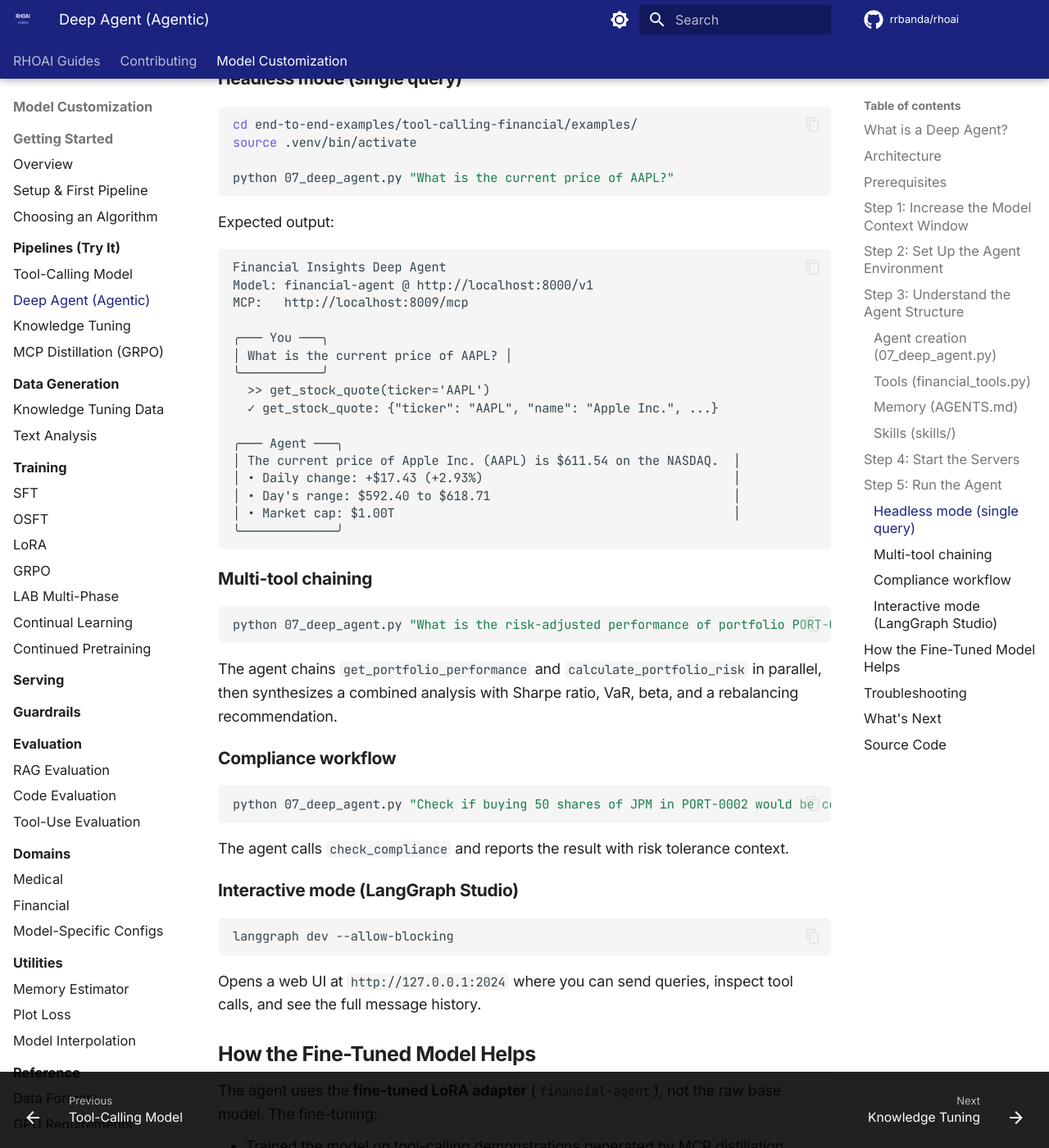
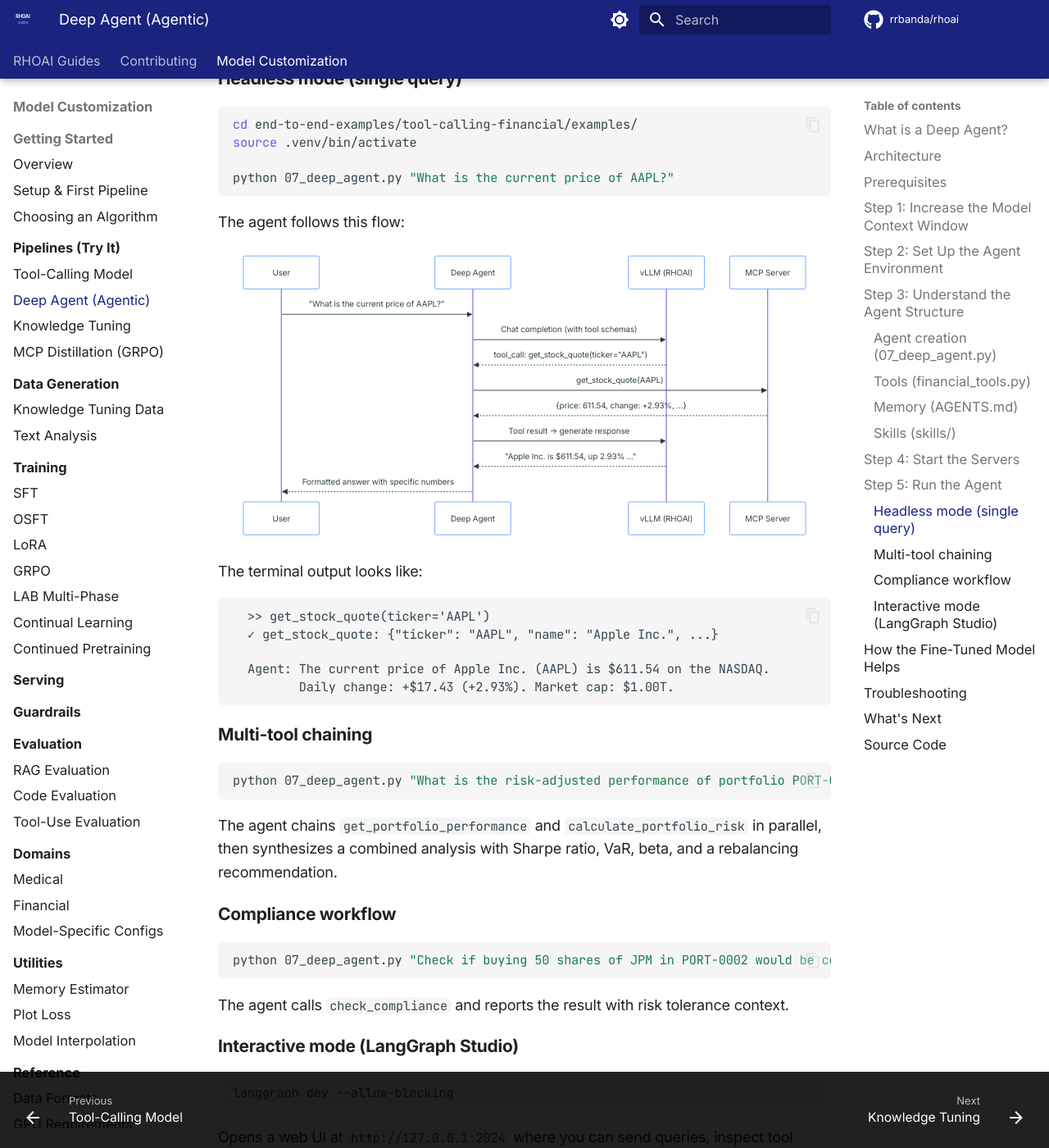
Before and after one commit to rrbanda/rhoai, an MkDocs documentation site: the page built from docs/end-to-end/deep-agent.md, in a window 1280 px wide and 1400 px high, scrolled down 5240 px. Shown: the whole window at 82% size. Built offline with MkDocs 1.6.1 and Material for MkDocs 9.7.7, drawn with Linux system fonts in a browser that asks for light colours; comment, search, counter and statistics services are not loaded.

Commit message:
replace confusing terminal output with Mermaid sequence diagram in deep-agent docs

````diff
--- a/docs/end-to-end/deep-agent.md
+++ b/docs/end-to-end/deep-agent.md
@@ -226,25 +226,33 @@
 python 07_deep_agent.py "What is the current price of AAPL?"
 ```
 
-Expected output:
+The agent follows this flow:
+
+```mermaid
+sequenceDiagram
+    participant User
+    participant Agent as Deep Agent
+    participant vLLM as vLLM (RHOAI)
+    participant MCP as MCP Server
+
+    User->>Agent: "What is the current price of AAPL?"
+    Agent->>vLLM: Chat completion (with tool schemas)
+    vLLM-->>Agent: tool_call: get_stock_quote(ticker="AAPL")
+    Agent->>MCP: get_stock_quote(AAPL)
+    MCP-->>Agent: {price: 611.54, change: +2.93%, ...}
+    Agent->>vLLM: Tool result → generate response
+    vLLM-->>Agent: "Apple Inc. is $611.54, up 2.93% ..."
+    Agent-->>User: Formatted answer with specific numbers
+```
+
+The terminal output looks like:
 
 ```
-Financial Insights Deep Agent
-Model: financial-agent @ http://localhost:8000/v1
-MCP:   http://localhost:8009/mcp
-
-╭─── You ───╮
-│ What is the current price of AAPL? │
-╰───────────╯
   >> get_stock_quote(ticker='AAPL')
   ✓ get_stock_quote: {"ticker": "AAPL", "name": "Apple Inc.", ...}
 
-╭─── Agent ───╮
-│ The current price of Apple Inc. (AAPL) is $611.54 on the NASDAQ.  │
-│ • Daily change: +$17.43 (+2.93%)                                  │
-│ • Day's range: $592.40 to $618.71                                 │
-│ • Market cap: $1.00T                                              │
-╰─────────────╯
+  Agent: The current price of Apple Inc. (AAPL) is $611.54 on the NASDAQ.
+         Daily change: +$17.43 (+2.93%). Market cap: $1.00T.
 ```
 
 ### Multi-tool chaining
````
